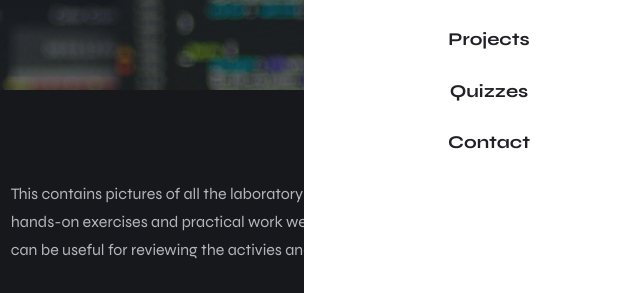
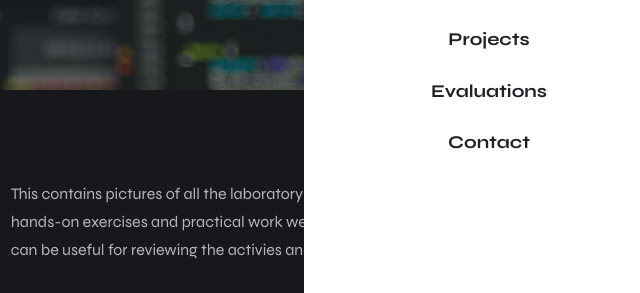
Before and after one commit to 2AsB2/WebPortfolio, a plain HTML site: page projects.html in a window 1280 px wide. Both pictures are taken after a click on the button 1173 px from the left and 56 px from the top of the page. Shown: the part 360-653 px from the top of the page, 606-1246 px from the left. Drawn offline with nearby package versions, Linux system fonts and the light colour scheme.

Commit message:
Update projects.html

```diff
--- a/projects.html
+++ b/projects.html
@@ -53,7 +53,7 @@
           </li>
 
           <li>
-            <a href="quizzes.html" class="navbar-link">Quizzes</a>
+            <a href="quizzes.html" class="navbar-link">Evaluations</a>
           </li>
 
           <li>
```
